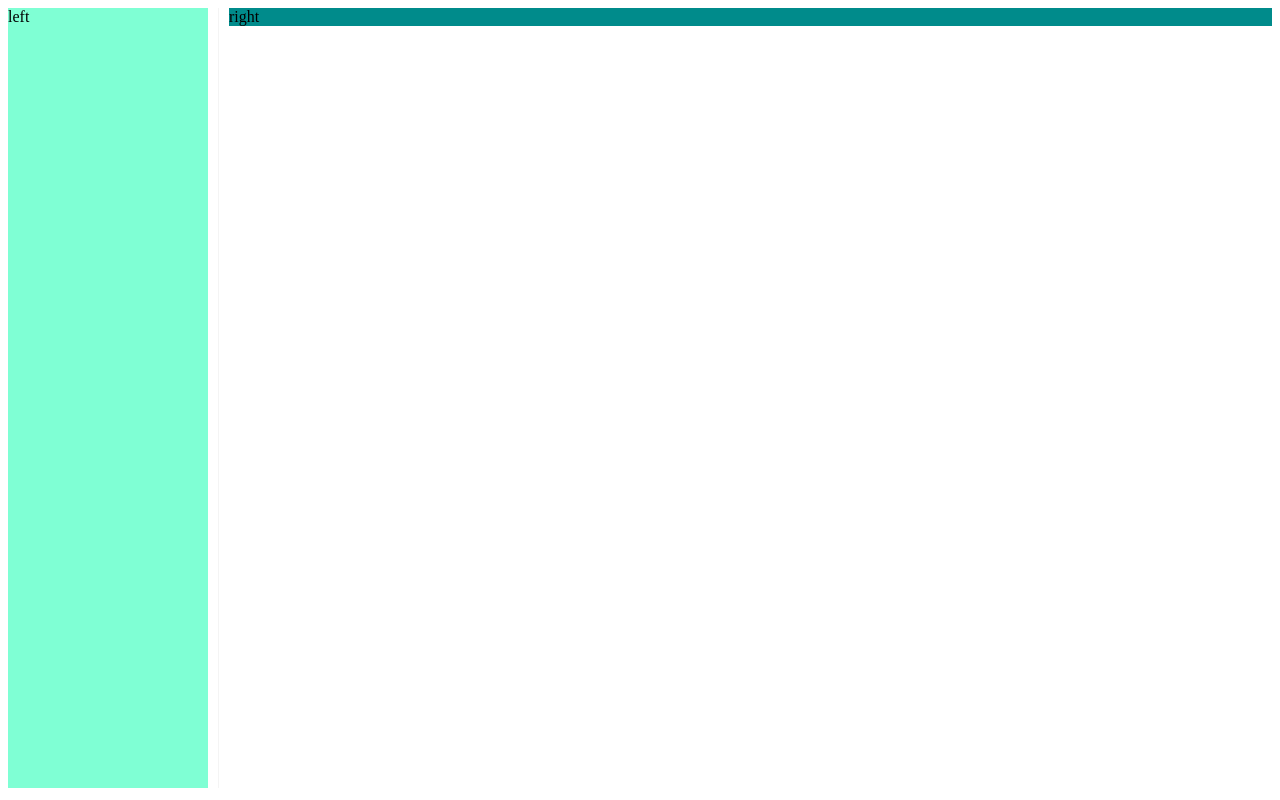
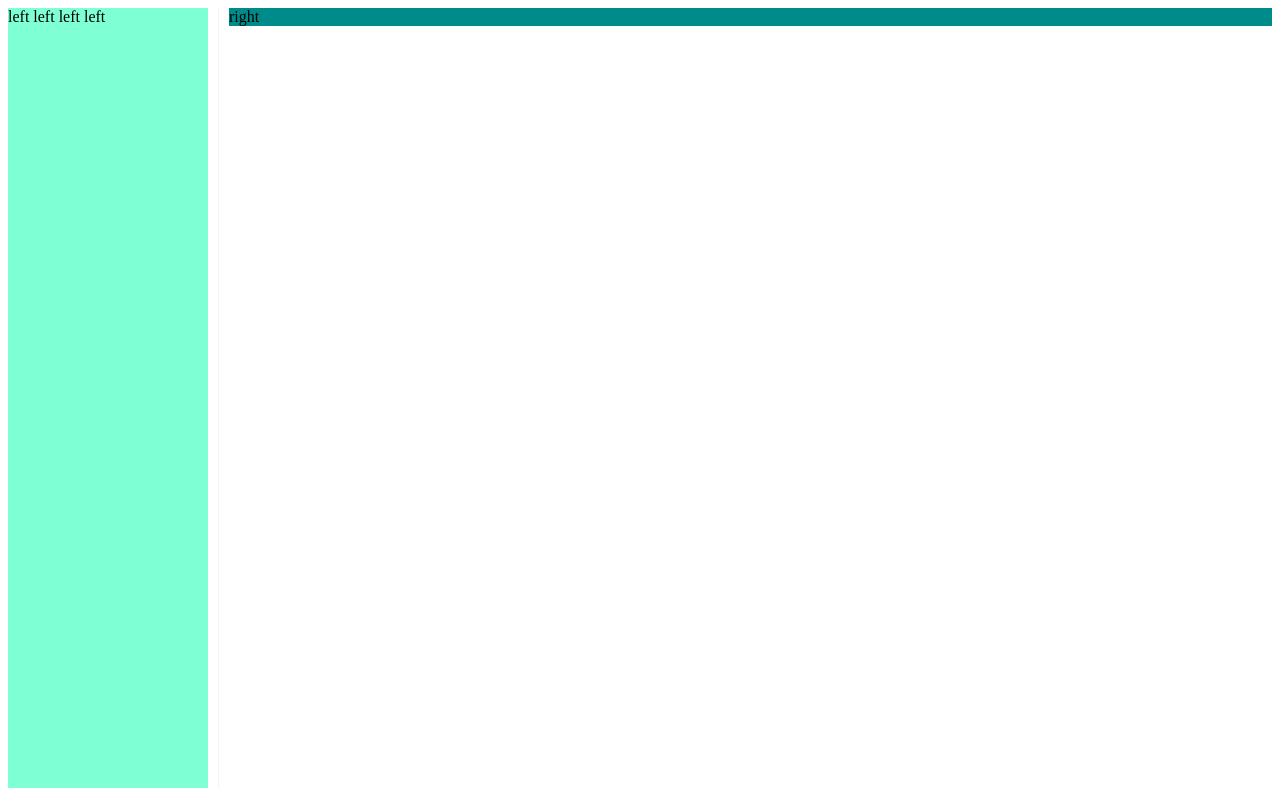
Before and after one commit to lancelixiang/c2-split-pane, a Vue app: page / in a window 1280 px wide. Built offline with nearby package versions, Linux system fonts and the light colour scheme.

Commit message:
[mod] 加固

```diff
--- a/src/App.vue
+++ b/src/App.vue
@@ -1,7 +1,7 @@
 <template>
   <c2-split-pane>
     <template v-slot:left>
-      <div class="left">left</div>
+      <div class="left">left left left left</div>
     </template>
     <template v-slot:right>
       <div class="right">right</div>
--- a/src/C2SplitPane.vue
+++ b/src/C2SplitPane.vue
@@ -6,7 +6,9 @@
     @mouseup="dragEnd"
   >
     <div class="split-pane-item-left" :style="{ width: left + 'px' }">
-      <slot name="left"></slot>
+      <div class="left-inner">
+        <slot name="left"></slot>
+      </div>
     </div>
     <div class="split-pane-gutter" @mousedown="dragStart"></div>
     <div class="split-pane-item-right">
@@ -73,6 +75,14 @@ export default {
     }
   }
 
+  .split-pane-item-left {
+    .left-inner {
+      width: 100%;
+      height: 100%;
+      overflow: auto;
+    }
+  }
+
   .split-pane-gutter {
     background: #ccc;
     opacity: 0.2;
@@ -97,6 +107,7 @@ export default {
     width: 0;
     .right-inner {
       width: 100%;
+      height: 100%;
       overflow: auto;
     }
   }
```
